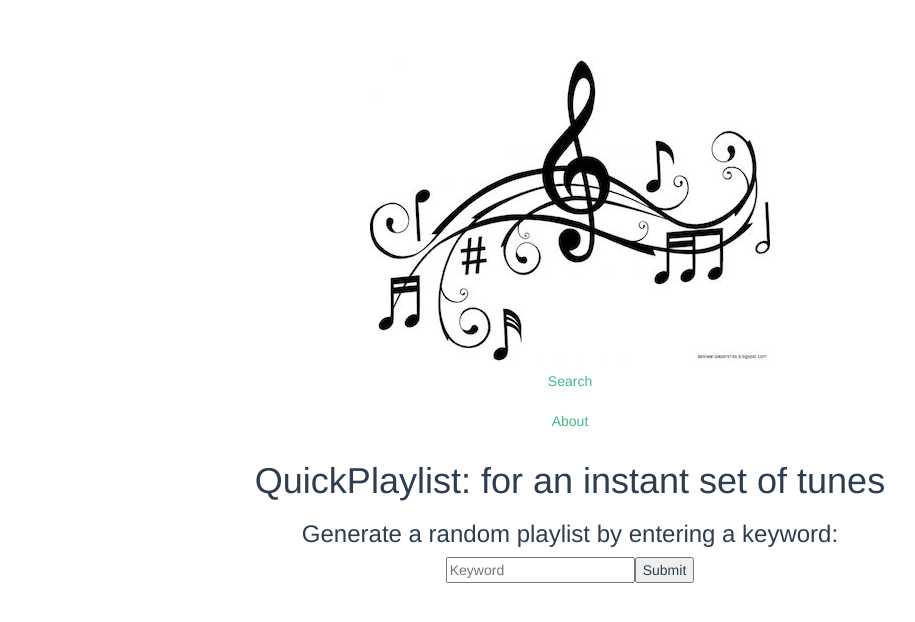
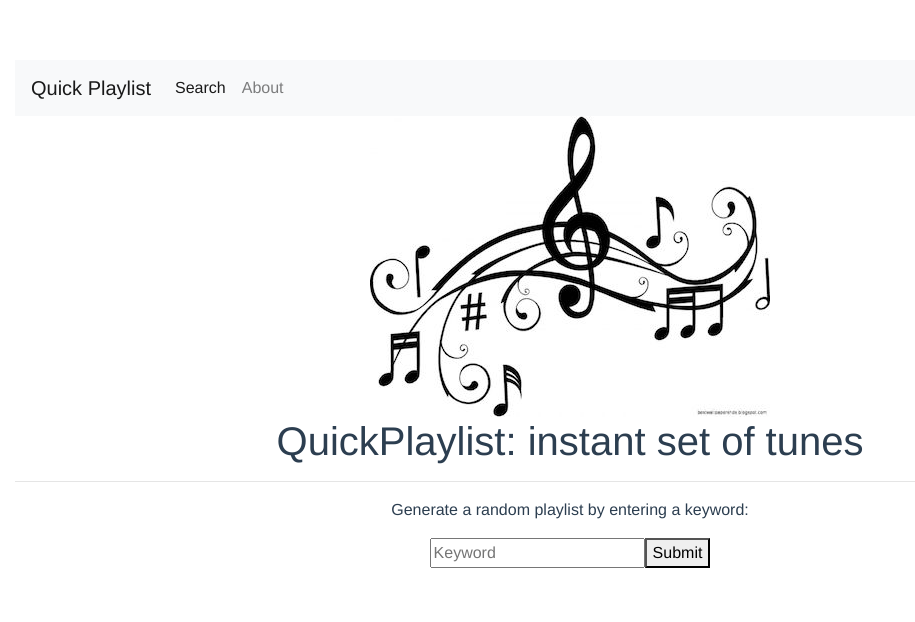
Before and after one commit to rosahughes/quick-playlist, a Vue app: page / in a window 1280 px wide. Shown: the top 622 px of the page, without its empty margins (70-985 px from the left). Built offline with nearby package versions, Linux system fonts and the light colour scheme.

Commit message:
added Bootstrap and nav

```diff
--- a/index.html
+++ b/index.html
@@ -4,15 +4,16 @@
     <meta charset="utf-8">
     <meta name="viewport" content="width=device-width,initial-scale=1.0">
     <title>quick-playlist-app</title>
-    <link rel="stylesheet" href="https://maxcdn.bootstrapcdn.com/bootstrap/3.3.7/css/bootstrap.min.css" integrity="sha384-BVYiiSIFeK1dGmJRAkycuHAHRg32OmUcww7on3RYdg4Va+PmSTsz/K68vbdEjh4u" crossorigin="anonymous">
+    <link rel="stylesheet" href="https://maxcdn.bootstrapcdn.com/bootstrap/4.0.0/css/bootstrap.min.css" integrity="sha384-Gn5384xqQ1aoWXA+058RXPxPg6fy4IWvTNh0E263XmFcJlSAwiGgFAW/dAiS6JXm" crossorigin="anonymous">
+
   </head>
   <body>
     <div id="app"></div>
     <!-- built files will be auto injected -->
-    <script src="https://maxcdn.bootstrapcdn.com/bootstrap/3.3.7/js/bootstrap.min.js" integrity="sha384-Tc5IQib027qvyjSMfHjOMaLkfuWVxZxUPnCJA7l2mCWNIpG9mGCD8wGNIcPD7Txa" crossorigin="anonymous"></script>
-    <script
- src="https://code.jquery.com/jquery-3.3.1.min.js"
- integrity="sha256-FgpCb/KJQlLNfOu91ta32o/NMZxltwRo8QtmkMRdAu8="
- crossorigin="anonymous"></script>
+      <script src="https://code.jquery.com/jquery-3.3.1.min.js"
+      integrity="sha256-FgpCb/KJQlLNfOu91ta32o/NMZxltwRo8QtmkMRdAu8="
+      crossorigin="anonymous"></script>
+      <script src="https://cdnjs.cloudflare.com/ajax/libs/popper.js/1.12.9/umd/popper.min.js" integrity="sha384-ApNbgh9B+Y1QKtv3Rn7W3mgPxhU9K/ScQsAP7hUibX39j7fakFPskvXusvfa0b4Q" crossorigin="anonymous"></script>
+      <script src="https://maxcdn.bootstrapcdn.com/bootstrap/4.0.0/js/bootstrap.min.js" integrity="sha384-JZR6Spejh4U02d8jOt6vLEHfe/JQGiRRSQQxSfFWpi1MquVdAyjUar5+76PVCmYl" crossorigin="anonymous"></script>
   </body>
 </html>
--- a/package.json
+++ b/package.json
@@ -11,7 +11,6 @@
   },
   "dependencies": {
     "axios": "^0.18.0",
-    "bootstrap-vue": "^2.0.0-rc.11",
     "vue": "^2.5.2",
     "vue-router": "^3.0.1"
   },
--- a/src/App.vue
+++ b/src/App.vue
@@ -1,7 +1,26 @@
 <template>
   <div id="app">
+    <div class="container">
+      <nav class="navbar navbar-expand-lg navbar-light bg-light">
+        <a class="navbar-brand" href="#">Quick Playlist</a>
+        <button class="navbar-toggler" type="button" data-toggle="collapse" data-target="#navbarTogglerDemo02" aria-controls="navbarTogglerDemo02" aria-expanded="false" aria-label="Toggle navigation">
+        <span class="navbar-toggler-icon"></span>
+        </button>
+
+        <div class="collapse navbar-collapse" id="navbarTogglerDemo02">
+          <ul class="navbar-nav mr-auto mt-2 mt-lg-0">
+           <li class="nav-item active">
+            <router-link class="nav-link" v-bind:to="{name:'Search'}">Search</router-link>
+          </li>
+          <li class="nav-item">
+            <router-link class="nav-link" v-bind:to="{name:'About'}">About</router-link>
+          </li>
+          </ul>
+        </div>
+      </nav>
     <img src="./assets/music.png">
     <router-view/>
+    </div>
   </div>
 </template>
 
--- a/src/components/About.vue
+++ b/src/components/About.vue
@@ -1,13 +1,6 @@
 <template>
   <div class="component">
-    <ul class="nav">
-      <li>
-        <router-link v-bind:to="{name:'Search'}">Search</router-link>
-      </li>
-      <li>
-        <router-link v-bind:to="{name:'About'}">About</router-link>
-      </li>
-    </ul>
+
     <h2>About the Quick Playlist App</h2>
       <p>Have you ever been heading out the door to a holiday party, social event, day at the beach, afternoon at a friend's, or just a drive across town, and realized that you don't have a playlist ready to go? This Quick Playlist app is a fast way to randomly search the huge iTunes database using a keyword. The app will instantly return 20 randomly selected songs, that match up with title, artist, album name, description, etc. You may not love every song on the results list, and that's okay! It's meant to be a jumping off point, an inspiration to download a few new songs and maybe combine them with some others that pop into your mind. Alternatively, each result is hyperlinked to its iTunes page, so you can navigate to the song page and check out their related recommendations. This app is intended to be a versatile, useful utility for when you need some ideas on the go.</p>
       <p>I built this app with Vue.js 2, and it is deployed to a public server using Github Pages. You can find my code in my <a href="https://github.com/rosahughes/quick-playlist" target="_blank">GitHub repo.</a></p>
--- a/src/components/Search.vue
+++ b/src/components/Search.vue
@@ -1,17 +1,13 @@
 <template>
   <div class="hello">
 
-    <ul class="nav">
-      <li>
-        <router-link v-bind:to="{name:'Search'}">Search</router-link>
-      </li>
-      <li>
-        <router-link v-bind:to="{name:'About'}">About</router-link>
-      </li>
-    </ul>
 
-    <h1>QuickPlaylist: for an instant set of tunes</h1>
-    <h3>Generate a random playlist by entering a keyword:</h3>
+
+    <h1>QuickPlaylist: instant set of tunes</h1>
+
+    <hr>
+
+    <p>Generate a random playlist by entering a keyword:</p>
 
     <form v-on:submit.prevent="Search">
       <input type="text" v-model="term" placeholder="Keyword"><button type="submit">Submit</button>
@@ -87,7 +83,6 @@ h1, h2 {
 }
 ul {
   list-style-type: none;
-  display: inline-block;
   padding: 0;
 }
 li {
```
Also changed, not shown: 11 other files (tests, documents, lock files or other folders).
